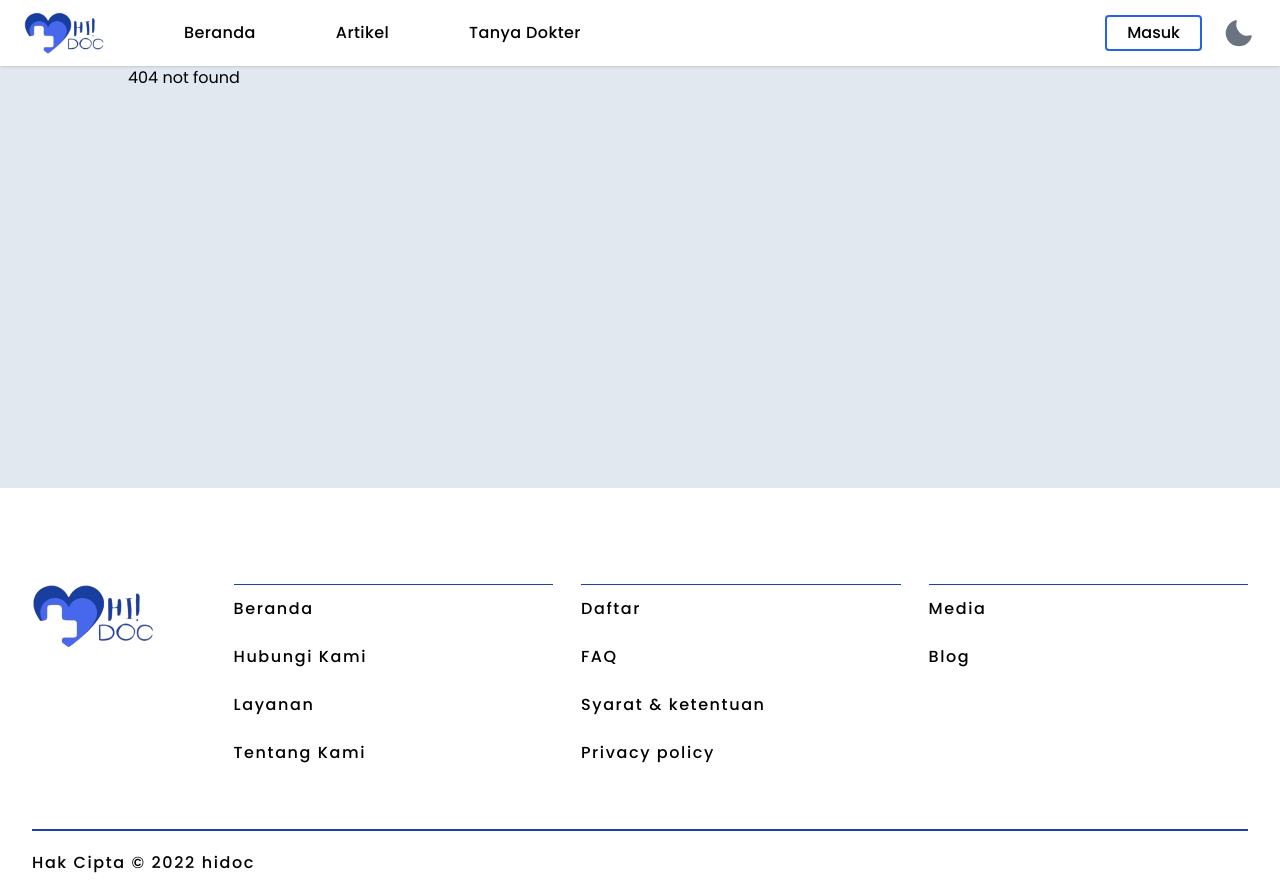
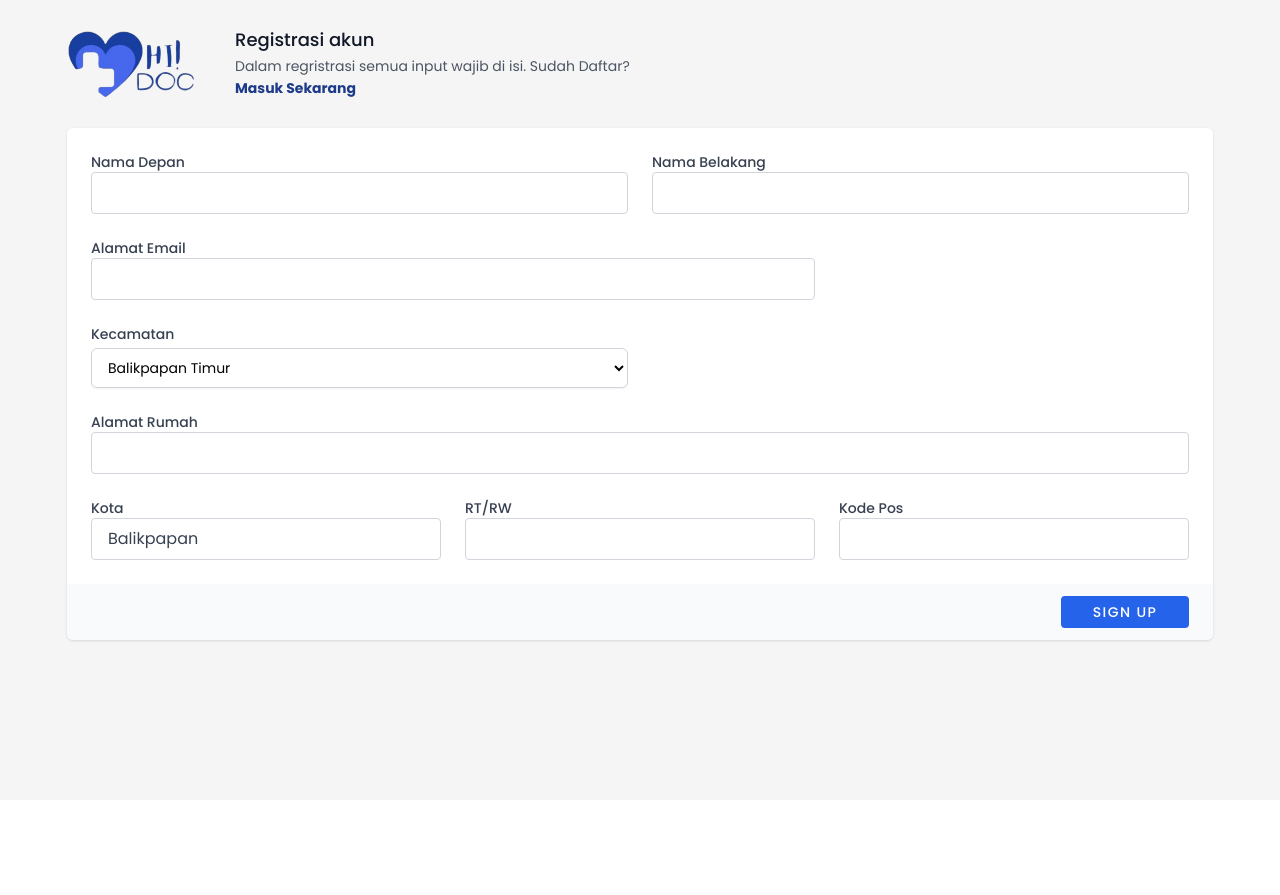
Before and after one commit to crisvito/hidoc, a React (Vite) app: page /register in a window 1280 px wide. Before the commit this address had no page. After the commit the page ends 800 px from the top, so only its background shows below. Built offline with nearby package versions, Linux system fonts and the light colour scheme.

Commit message:
chore : add register pages and little refactor code

```diff
--- a/src/App.css
+++ b/src/App.css
@@ -35,4 +35,14 @@
   .artikel-detail .artikel-content li {
     @apply list-disc;
   }
+  .avatar a {
+    @apply block px-4 py-2 text-sm text-gray-700 hover:bg-blue-100;
+  }
+  .auth input {
+    @apply block w-full px-4 py-2 text-gray-700 bg-white border border-solid border-gray-300 rounded
+    duration-300 focus:bg-white focus:border-blue-600 focus:outline-none;
+  }
+  .auth .login-button {
+    @apply py-3 font-semibold tracking-wide text-xs uppercase rounded shadow-md hover:shadow-lg focus:shadow-lg focus:outline-none active:shadow-lg transition duration-150 ease-in-out md:w-full w-3/4 flex justify-start pl-6 items-center mb-3 gap-4 text-left;
+  }
 }
--- a/src/config/route-config.jsx
+++ b/src/config/route-config.jsx
@@ -6,6 +6,7 @@ import {
   TanyaDetail,
   TanyaDokter,
   Login,
+  Register,
 } from "../routes";
 import { Error } from ".";
 import { useContext } from "react";
@@ -18,7 +19,7 @@ export function RouteConfig() {
     return currentUser ? children : <Navigate to="/login" />;
   };
 
-  const PublicRoute = ({ children }) => {
+  const Logged = ({ children }) => {
     return currentUser ? <Navigate to="/" /> : children;
   };
   return (
@@ -31,9 +32,17 @@ export function RouteConfig() {
       <Route
         path="/login"
         element={
-          <PublicRoute>
+          <Logged>
             <Login />
-          </PublicRoute>
+          </Logged>
+        }
+      />
+      <Route
+        path="/register"
+        element={
+          <Logged>
+            <Register />
+          </Logged>
         }
       />
       <Route path="*" element={<Error />} />
--- a/src/layouts/header.jsx
+++ b/src/layouts/header.jsx
@@ -1,11 +1,11 @@
+import { useState, useEffect, useContext } from "react";
 import { Link, useLocation } from "react-router-dom";
+import { auth } from "../firebase";
+import { signOut } from "firebase/auth";
+import { AuthContext } from "../context";
+import { List, X, Sun, Moon } from "phosphor-react";
 import { NavMenu } from "../data";
-import { useState, useEffect, useRef, useContext } from "react";
-import { List, X, Sun, Moon } from "phosphor-react";
 import { OutlineLinkButton } from "../components";
-import { AuthContext } from "../context";
-import { signOut } from "firebase/auth";
-import { auth } from "../firebase";
 
 export function Header() {
   const [open, setOpen] = useState(false);
@@ -13,18 +13,12 @@ export function Header() {
   const [theme, setTheme] = useState(
     localStorage.getItem("mode") === "dark" ? true : false
   );
-
   const { pathname } = useLocation();
-
   const active = NavMenu.findIndex((e) => "/" + e.path === pathname);
-  const headRef = useRef(null);
 
   useEffect(() => {
-    if (localStorage.getItem("mode") === "dark") {
-      document.documentElement.classList.add("dark");
-    } else if (theme === false) {
-      document.documentElement.classList.remove("dark");
-    }
+    if (theme) document.documentElement.classList.add("dark");
+    else document.documentElement.classList.remove("dark");
   }, [theme]);
 
   const { currentUser } = useContext(AuthContext);
@@ -33,14 +27,9 @@ export function Header() {
     signOut(auth);
   }
   return (
-    <div
-      className="flex justify-center items-center shadow w-full sticky top-0 z-30 bg-white dark:bg-slate-800 font-medium"
-      ref={headRef}
-    >
+    <div className="flex justify-center items-center shadow w-full sticky top-0 z-30 bg-white dark:bg-slate-800 font-medium">
       <nav className="w-full flex justify-between items-center my-3 mx-6 lg:space-x-20">
-        <h1 className="font-bold text-2xl uppercase">
         <img src="/assets/logo/main.png" alt="HIDOC" className="w-20" />
-        </h1>
         <div className="lg:hidden">
           {open ? (
             <X size={32} weight="bold" onClick={() => setOpen(false)} />
@@ -68,44 +57,26 @@ export function Header() {
           </ul>
           <div className="flex items-center gap-5">
             {currentUser ? (
-              <div>
-                <div className="relative ml-3 ">
+              <div className="relative">
                 <button
                   type="button"
-                    className="flex rounded-full bg-gray-800 text-sm focus:ring-2 focus:ring-white focus:ring-offset-2 focus:ring-offset-blue-800"
+                  className="flex rounded-full bg-gray-800 text-sm focus:outline-none focus:ring-2 focus:ring-white focus:ring-offset-2 focus:ring-offset-gray-800"
                   onClick={() => setAvatar(!avatar)}
                 >
                   <img
-                      className="h-8 w-8 rounded-full bg-cover"
-                      src={currentUser.photoURL}
+                    className="h-8 w-8 rounded-full"
+                    src={currentUser.photoURL ? "" : "/assets/logo/icon.png"}
                     alt={currentUser.displayName}
                   />
                 </button>
-
                 <div
-                    className={`absolute md:right-0 -right-100 z-10 mt-2 w-48 origin-top-right rounded-md bg-white py-1 shadow-lg ring-1 ring-black ring-opacity-5 focus:outline-none transform ease-out duration-100 opacity-0 scale-95 ${
+                  className={`avatar absolute lg:right-0 -right-100 z-10 mt-2 w-48 rounded-md bg-white py-1 shadow-lg ring-1 ring-black ring-opacity-5 focus:outline-none transform ease-out duration-100 opacity-0 scale-95 ${
                     avatar ? "opacity-100 scale-100" : "opacity-0 scale-95"
                   }`}
                 >
-                    <a
-                      href="#"
-                      className="block px-4 py-2 text-sm text-gray-700 hover:bg-blue-100"
-                    >
-                      Your Profile
-                    </a>
-                    <a
-                      href="#"
-                      className="block px-4 py-2 text-sm text-gray-700 hover:bg-blue-100"
-                    >
-                      Settings
-                    </a>
-                    <a
-                      onClick={handleSignOut}
-                      className="block px-4 py-2 text-sm text-gray-700 hover:bg-blue-100"
-                    >
-                      Sign out
-                    </a>
-                  </div>
+                  <a>Your Profile</a>
+                  <a>Settings</a>
+                  <a onClick={handleSignOut}>Sign out</a>
                 </div>
               </div>
             ) : (
@@ -118,7 +89,6 @@ export function Header() {
             {theme ? (
               <Sun
                 size={34}
-                weight="fill"
                 onClick={() => {
                   setTheme(false);
                   localStorage.setItem("mode", "light");
@@ -127,12 +97,10 @@ export function Header() {
             ) : (
               <Moon
                 size={34}
-                weight="fill"
                 onClick={() => {
+                  setTheme(true);
                   localStorage.setItem("mode", "dark");
-                  setTheme(true);
                 }}
-                className="text-gray-500"
               />
             )}
           </div>
--- /dev/null
+++ b/src/routes/auth/index.js
@@ -0,0 +1,2 @@
+export * from "./login";
+export * from "./register";
--- a/src/routes/login.jsx
+++ b/src/routes/auth/login.jsx
@@ -1,13 +1,13 @@
 import { useContext, useState } from "react";
 import { useNavigate, Link } from "react-router-dom";
-import { auth } from "../firebase";
+import { auth } from "../../firebase";
 import {
   signInWithEmailAndPassword,
   signInWithPopup,
   FacebookAuthProvider,
 } from "firebase/auth";
-import { Button } from "../components";
-import { AuthContext } from "../context";
+import { Button } from "../../components";
+import { AuthContext } from "../../context";
 
 export function Login() {
   const [error, setError] = useState(false);
@@ -40,14 +40,14 @@ export function Login() {
 
   return (
     <div className="flex justify-center">
-      <div className="lg:w-1/5 md:w-2/5 w-3/4 py-6 h-full">
-        <Link
-          className="absolute left-10 top-10 text-blue-900 font-bold"
-          to="/"
-        >
+      <div className="md:w-1/5 w-3/4 py-6 h-full">
+        <Link className="absolute left-5 top-5 text-blue-900 font-bold" to="/">
           back to home
         </Link>
-        <form className="flex flex-col items-center" onSubmit={handleLogin}>
+        <form
+          className="auth flex flex-col items-center"
+          onSubmit={handleLogin}
+        >
           <img src="/assets/logo/main.png" alt="hidoc" className="py-5" />
           {error && (
             <span className="block w-full font-semibold text-center text-gray-800 bg-red-200 w-full mb-5 px-4 py-2 rounded text-xs tracking-wider">
@@ -57,8 +57,6 @@ export function Login() {
           <div className="mb-6">
             <input
               type="email"
-              className="block w-full px-4 py-2 text-gray-700 bg-white border border-solid border-gray-300 rounded
-                duration-300 focus:bg-white focus:border-blue-600 focus:outline-none"
               placeholder="Email"
               onChange={(e) => setEmail(e.target.value)}
             />
@@ -66,7 +64,6 @@ export function Login() {
           <div className="mb-6">
             <input
               type="password"
-              className="block w-full px-4 py-2 text-gray-700 bg-white border border-solid border-gray-300 rounded duration-300 focus:bg-white focus:border-blue-600 focus:outline-none"
               placeholder="Password"
               onChange={(e) => setPassword(e.target.value)}
             />
@@ -74,13 +71,17 @@ export function Login() {
           <Button
             type="submit"
             children="Sign in"
-            className="px-7 md:w-full w-1/2 uppercase text-sm"
+            className="px-7 uppercase text-sm w-full"
           />
-          <div className="flex items-center my-4 before:flex-1 before:border-t before:border-gray-300 before:mt-0.5 after:flex-1 after:border-t after:border-gray-300 after:mt-0.5">
-            <p className="text-center font-medium mx-4 mb-0">OR</p>
-          </div>
+          <span className="mt-2 text-xs tracking-wider">
+            Sudah Daftar?{" "}
+            <Link to="/register" className="text-blue-900 font-semibold">
+              Daftar Sekarang
+            </Link>
+          </span>
+          <p className="text-center font-medium mx-4 my-4">OR</p>
           <button
-            className="px-7 py-3 text-black bg-white font-semibold text-xs uppercase rounded shadow-md hover:shadow-lg focus:shadow-lg focus:outline-none active:shadow-lg transition duration-150 ease-in-out md:w-full w-3/4 flex justify-center items-center mb-3 gap-5"
+            className="login-button"
             type="button"
             onClick={handleFacebook}
           >
@@ -88,8 +89,7 @@ export function Login() {
             Continue with Google
           </button>
           <button
-            type="button"
-            className="px-7 py-3 text-left text-white font-semibold text-xs uppercase rounded bg-blue-900 shadow-md hover:shadow-lg focus:shadow-lg focus:outline-none active:shadow-lg gap-5 md:w-full w-3/4 flex justify-center items-center"
+            className="login-button bg-blue-900 text-white"
             onClick={handleFacebook}
           >
             <img src="/fb.png" alt="facebook" className="w-8" />
--- /dev/null
+++ b/src/routes/auth/register.jsx
@@ -0,0 +1,130 @@
+import { Link } from "react-router-dom";
+import { Button } from "../../components";
+
+export function Register() {
+  return (
+    <div className="mt-10 sm:mt-0 mb-10 flex flex-col items-center w-full">
+      <div>
+        <div className="px-4 sm:px-0 flex sm:flex-row flex-col sm:items-center py-7 sm:gap-10 gap-3 items-start">
+          <img src="/assets/logo/main.png" alt="hidoc" className="w-32" />
+          <div>
+            <h3 className="text-lg font-medium leading-6 text-gray-900">
+              Registrasi akun
+            </h3>
+            <p className="mt-1 text-sm text-gray-600">
+              Dalam regristrasi semua input wajib di isi. Sudah Daftar?
+            </p>
+            <Link
+              to="/login"
+              className="font-semibold mt-1 text-blue-900 text-sm"
+            >
+              Masuk Sekarang
+            </Link>
+          </div>
+        </div>
+        <form>
+          <div className="auth overflow-hidden shadow sm:rounded-md">
+            <div className="bg-white px-4 py-5 sm:p-6">
+              <div className="grid grid-cols-6 gap-6">
+                <div className="col-span-6 sm:col-span-3">
+                  <label
+                    htmlFor="nama-depan"
+                    className="block text-sm font-medium text-gray-700"
+                  >
+                    Nama Depan
+                  </label>
+                  <input type="text" name="nama-depan" id="nama-depan" />
+                </div>
+
+                <div className="col-span-6 sm:col-span-3">
+                  <label
+                    htmlFor="nama-belakang"
+                    className="block text-sm font-medium text-gray-700"
+                  >
+                    Nama Belakang
+                  </label>
+                  <input type="text" name="nama-belakang" id="nama-belakang" />
+                </div>
+
+                <div className="col-span-6 sm:col-span-4">
+                  <label
+                    htmlFor="alamat-email"
+                    className="block text-sm font-medium text-gray-700"
+                  >
+                    Alamat Email
+                  </label>
+                  <input type="email" name="alamat-email" id="alamat-email" />
+                </div>
+
+                <div className="col-span-6 sm:col-span-3">
+                  <label
+                    htmlFor="kecamatan"
+                    className="block text-sm font-medium text-gray-700"
+                  >
+                    Kecamatan
+                  </label>
+                  <select
+                    id="kecamatan"
+                    name="kecamatan"
+                    className="mt-1 block w-full rounded-md border border-gray-300 bg-white py-2 px-3 shadow-sm focus:border-indigo-500 focus:outline-none focus:ring-indigo-500 sm:text-sm"
+                  >
+                    <option>Balikpapan Timur</option>
+                    <option>Balikpapan Selatan</option>
+                    <option>Balikpapan Tengah</option>
+                    <option>Balikpapan Utara</option>
+                    <option>Balikpapan Barat</option>
+                    <option>Balikpapan Kota</option>
+                  </select>
+                </div>
+
+                <div className="col-span-6">
+                  <label
+                    htmlFor="street-address"
+                    className="block text-sm font-medium text-gray-700"
+                  >
+                    Alamat Rumah
+                  </label>
+                  <input type="text" name="street-address" />
+                </div>
+
+                <div className="col-span-6 sm:col-span-6 lg:col-span-2">
+                  <label className="block text-sm font-medium text-gray-700">
+                    Kota
+                  </label>
+                  <input type="text" name="kota" value="Balikpapan" disabled />
+                </div>
+
+                <div className="col-span-6 sm:col-span-3 lg:col-span-2">
+                  <label
+                    htmlFor="rt-rw"
+                    className="block text-sm font-medium text-gray-700"
+                  >
+                    RT/RW
+                  </label>
+                  <input type="text" name="rt-rw" id="rt-rw" />
+                </div>
+
+                <div className="col-span-6 sm:col-span-3 lg:col-span-2">
+                  <label
+                    htmlFor="Kode Pos"
+                    className="block text-sm font-medium text-gray-700"
+                  >
+                    Kode Pos
+                  </label>
+                  <input type="number" name="Kode Pos" id="Kode Pos" />
+                </div>
+              </div>
+            </div>
+            <div className="bg-gray-50 px-4 py-3 text-right sm:px-6">
+              <Button
+                type="submit"
+                children="Sign up"
+                className="px-7 w-32 uppercase text-sm"
+              />
+            </div>
+          </div>
+        </form>
+      </div>
+    </div>
+  );
+}
--- a/src/routes/index.js
+++ b/src/routes/index.js
@@ -1,4 +1,4 @@
 export * from "./home";
-export * from "./login";
+export * from "./auth";
 export * from "./article";
 export * from "./tanya-dokter";
```
Lines whose indentation alone changed are shown as unchanged.
